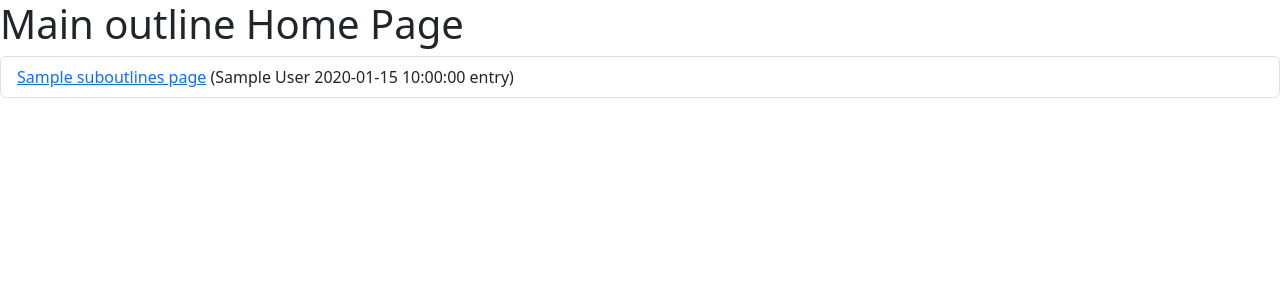
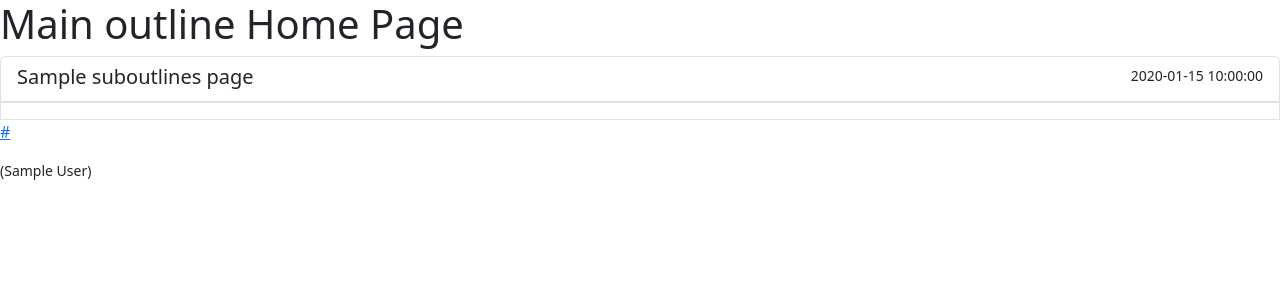
Before and after one commit to FiiLabs/chainfeeds, a Flask app: template templates/feeds.html in a window 1280 px wide. Shown: the top 300 px of the page. Run offline with Flask 2, Linux system fonts and the light colour scheme; the template is opened without the code that fills it: most values are stand-ins (such as "Sample title", 1, 10 or a date in 2020).

Commit message:
Improve prototype

```diff
--- a/feeds.py
+++ b/feeds.py
@@ -2,6 +2,7 @@ from flask import Flask, render_template, redirect, request
 import feedparser
 import opml
 import openai_davinci
+import utils
 
 app = Flask(__name__)
 
@@ -94,15 +95,16 @@ def suboutline():
         return "has not suboutline"
 
     suboutline = get_suboutline(suboutlinetitle);
-    print("suboutline title: ", suboutline.title)
+    print("parseing  xmlUrl: ", suboutline.xmlUrl)
     feed = feedparser.parse(suboutline.xmlUrl)
-    print("suboutline title parse leave: ", suboutline.title)
+    print("suboutline parse xmlUrl leave: ",suboutline.xmlUrl)
     feeds = []
     for entry in feed.entries:
-        print("link: ", entry.link)
+        link = utils.remove_prefix(entry.link, "?source=rss")
+        print("entry summary:", entry.summary)
         feeds.append({
             'title': entry.title,
-            'link': entry.link,
+            'link': link,
             'author': entry.author,
             'published': entry.published,
             'summary': entry.summary,
--- a/templates/feeds.html
+++ b/templates/feeds.html
@@ -7,11 +7,19 @@
 </head>
 <body>
   <h1>Main outline Home Page</h1>
-  <ul class="list-group">
+  <div class="list-group">
   {% for f in suboutlines_page %}
-    <li class="list-group-item"><a href="{{ f.link }}">{{ f.title }}</a> ({{ f.author }} {{ f.published }} entry)</li>
+    <a class="list-group-item list-group-item-action" href="{{ f.link }}">
+      <div class="d-flex w-100 justify-content-between">
+        <h5 class="mb-1">{{ f.title }}</h5>
+        <small>{{ f.published }}</small>
+      </div>
+      <p> <a href="{{ f.link }}">{{ f.link }}</a></p>
+      <small>({{ f.author }})</small>
+    </a>
+
   {% endfor %}
-  </ul>
+  </div>
 </body>
 <script>
    $( "a" ).click(function(event) {
--- a/templates/home.html
+++ b/templates/home.html
@@ -10,7 +10,7 @@
   <ul class="list-group">
   {% for f in mainoulines %}
     <!-- <li><a href="{{ f.link }}">{{ f.title }}</a> ({{ f.author }} {{ f.published }} entries)</li> -->
-    <li class="list-group-item"><a href="#" id="{{f.title}}">{{ f.title }}</a> entry</li>
+    <li class="list-group-item"><a href="#" id="{{f.title}}">{{ f.title }}</a></li>
   {% endfor %}
   </ul>
 </body>
--- a/templates/mainoutline.html
+++ b/templates/mainoutline.html
@@ -10,7 +10,7 @@
   <ul class="list-group">
   {% for f in suboutlines_page %}
     <!-- <li><a href="{{ f.link }}">{{ f.title }}</a> ({{ f.author }} {{ f.published }} entries)</li> -->
-    <li class="list-group-item"><a href="#" id="{{f.title}}">{{ f.title }}</a> entry</li>
+    <li class="list-group-item"><a href="#" id="{{f.title}}">{{ f.title }}</a></li>
   {% endfor %}
   </ul>
 </body>
--- /dev/null
+++ b/utils.py
@@ -0,0 +1,4 @@
+def remove_prefix(text, prefix):
+    if text.index(prefix) > 0:
+        return text[:text.index(prefix)]
+    return text  # or whatever
```
Also changed, not shown: 1 other file.
